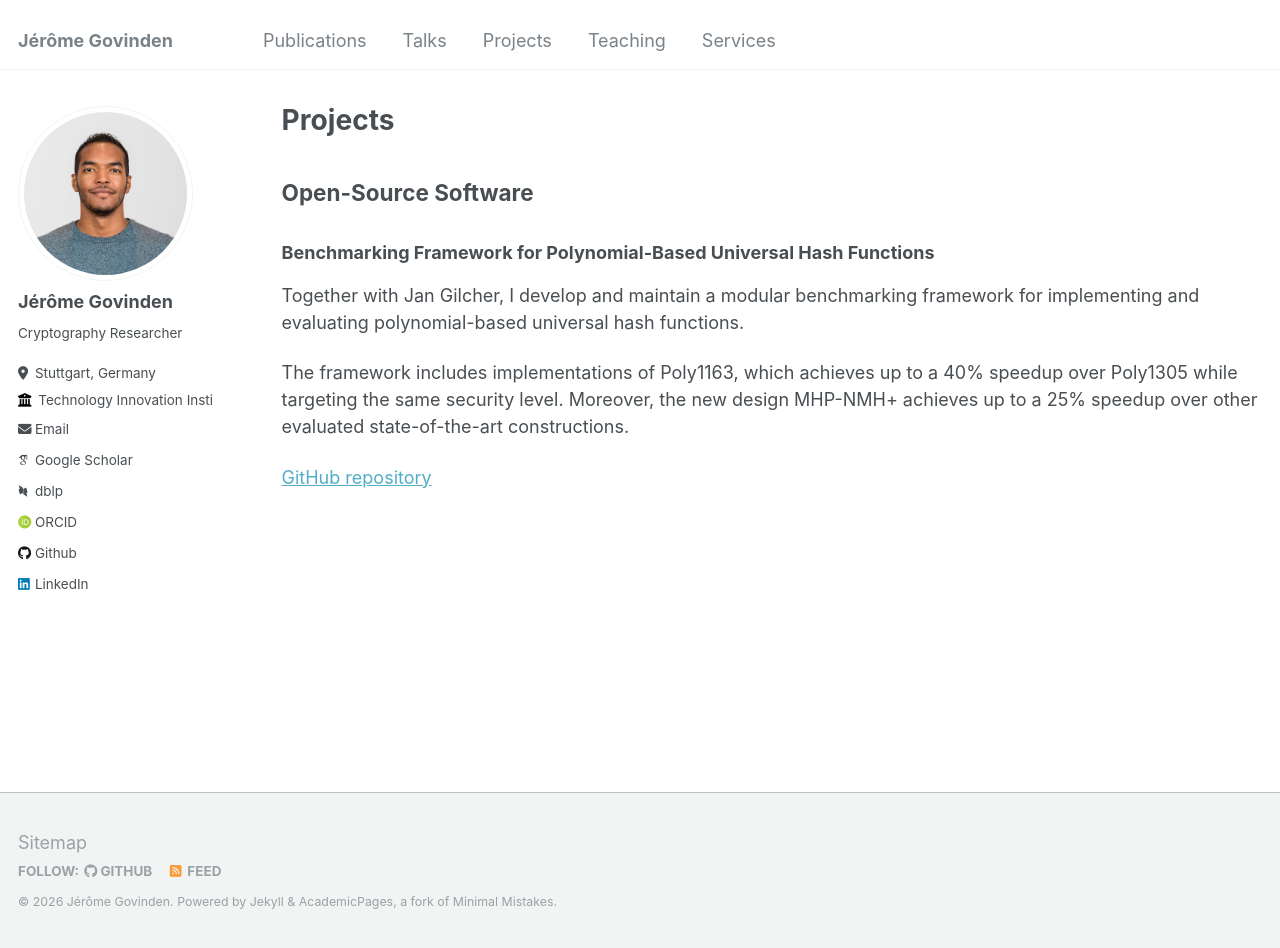
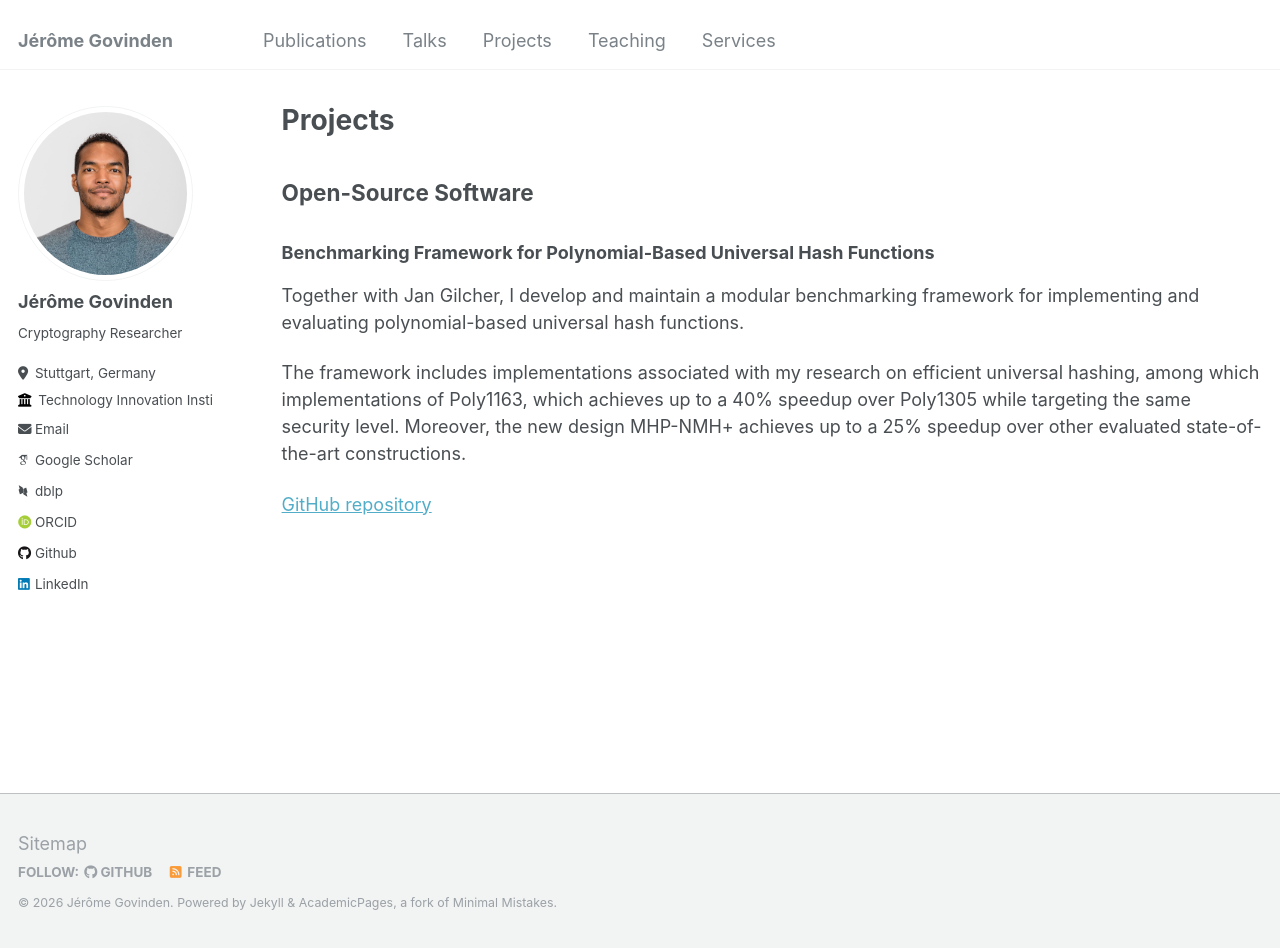
Before and after one commit to GovindenJerome/govindenjerome.github.io, a Jekyll site: the page built from _pages/projects.md, in a window 1280 px wide and 948 px high. Built offline with Jekyll 4.4.1, drawn with Linux system fonts in a browser that asks for light colours; some web fonts are replaced.

Commit message:
update website

```diff
--- a/_pages/projects.md
+++ b/_pages/projects.md
@@ -11,6 +11,7 @@ author_profile: true
 
 Together with Jan Gilcher, I develop and maintain a modular benchmarking framework for implementing and evaluating polynomial-based universal hash functions.
 
-The framework includes implementations of Poly1163, which achieves up to a 40% speedup over Poly1305 while targeting the same security level. Moreover, the new design MHP-NMH+ achieves up to a 25% speedup over other evaluated state-of-the-art constructions.
+The framework includes implementations associated with my research on efficient universal hashing, among which implementations of Poly1163, which achieves up to a 40% speedup over Poly1305 while targeting the same security level.
+Moreover, the new design MHP-NMH+ achieves up to a 25% speedup over other evaluated state-of-the-art constructions.
 
 [GitHub repository](https://github.com/jangilcher/polynomial_hashing_framework)
```
